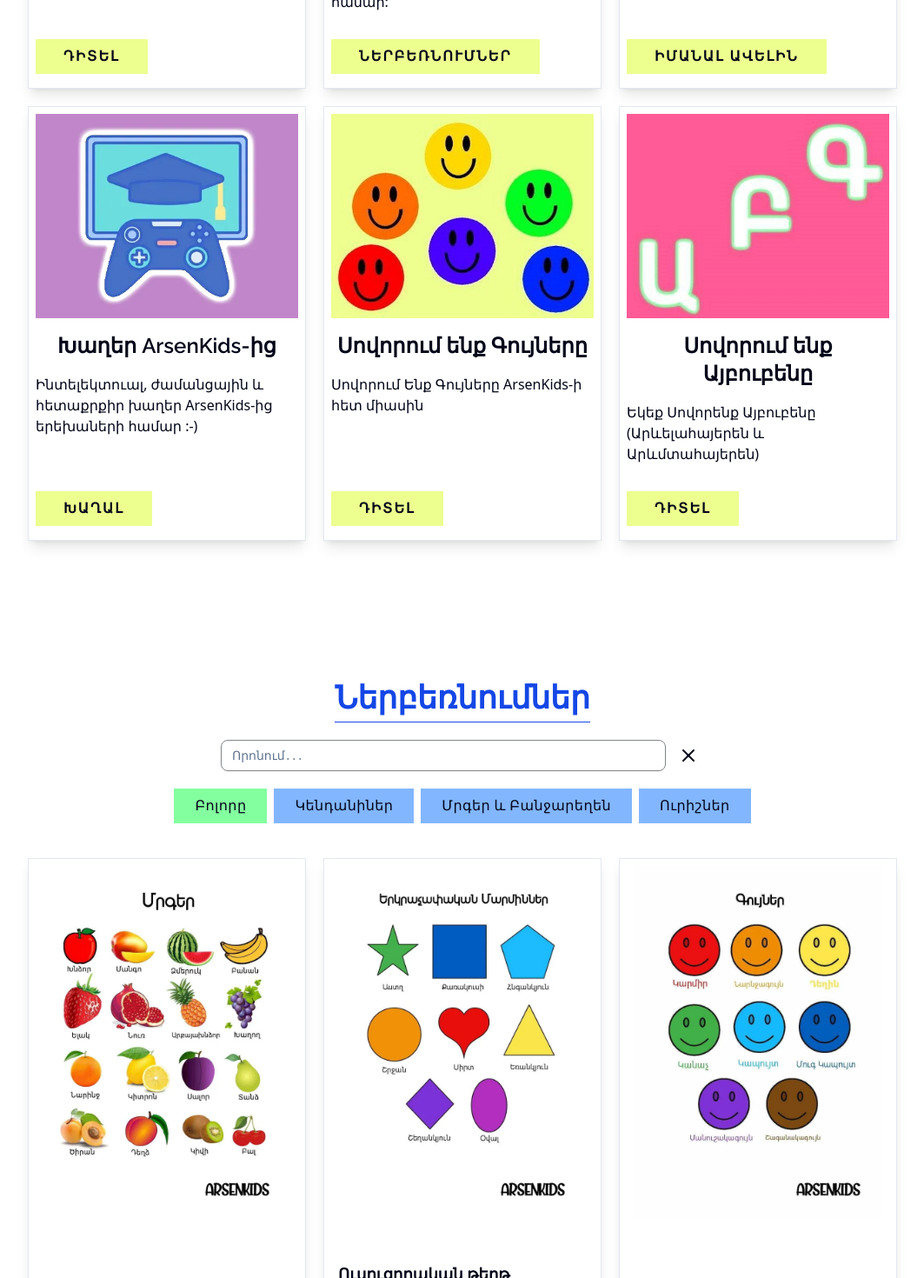
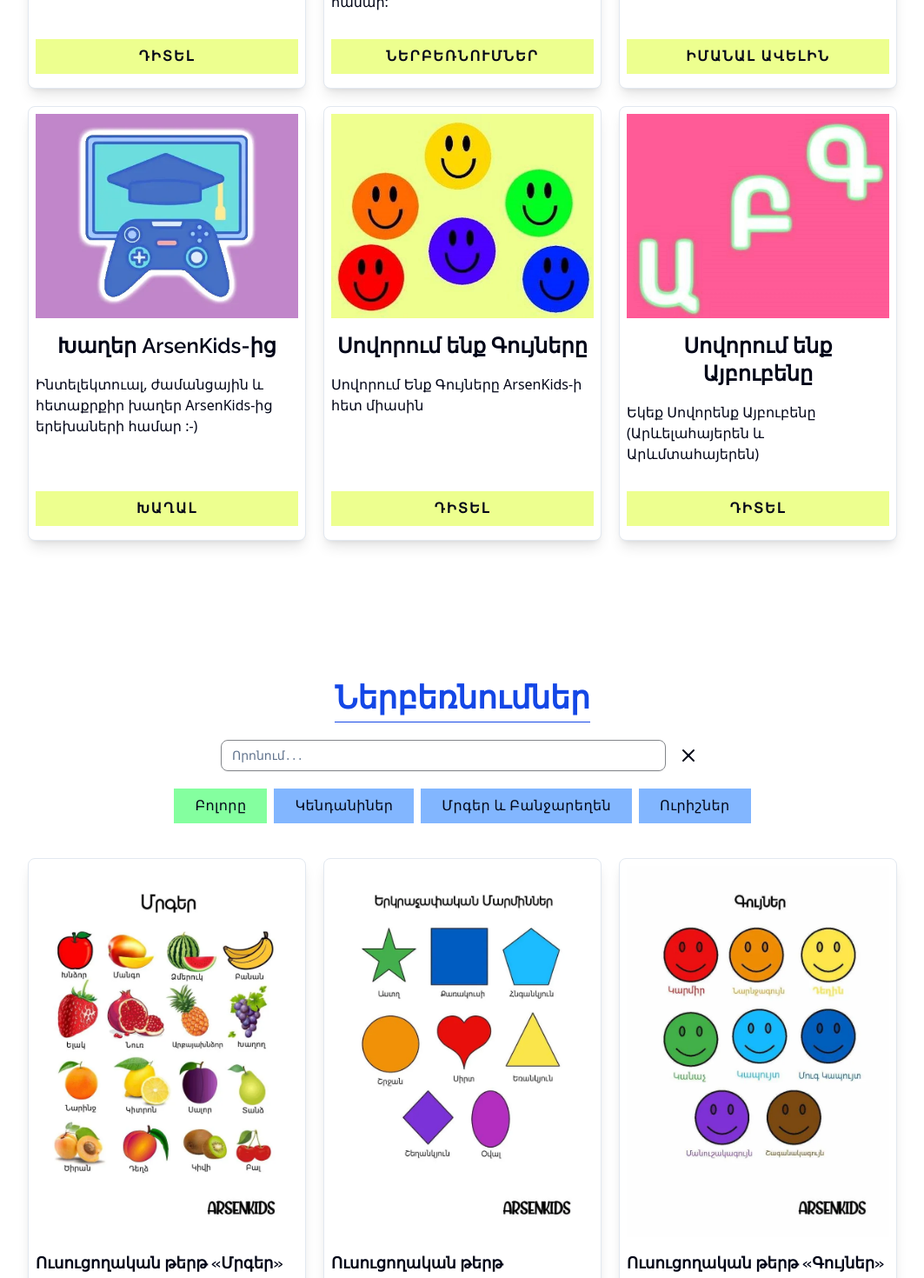
Before and after one commit to ArsenGabrielyan/ArsenKids, a Next.js app: page / in a window 1280 px wide. Shown: the part 2060-3530 px from the top of the page at 87% size, without its empty margins (108-1171 px from the left). Built offline with nearby package versions, Linux system fonts and the light colour scheme.

Commit message:
Fused 2 Card Components into 1

```diff
--- a/src/components/sections/downloads.tsx
+++ b/src/components/sections/downloads.tsx
@@ -1,14 +1,13 @@
 "use client"
-import Image from "next/image"
 import SiteSection from "../ui/site-section"
 import { DOWNLOADS } from "@/lib/constants/card-data"
 import { Button } from "../ui/button"
-import Link from "next/link"
 import { DownloadFilters } from "@/lib/types"
 import { useMemo, useState } from "react"
 import { cn } from "@/lib/utils"
 import { Input } from "../ui/input"
 import { X } from "lucide-react"
+import Card from "../ui/card"
 
 const filters: Record<DownloadFilters, string> = {
      all: "Բոլորը",
@@ -52,17 +51,16 @@ export default function DownloadsSection(){
                     </ul>
                     <div className="flex justify-center flex-row-reverse flex-wrap mt-10 gap-2.5 lg:gap-5">
                          {allDownloads.map(item=>(
-                              <div key={item.downloadName} className="w-80 border shadow-lg bg-card text-card-foreground px-4 py-2 flex flex-col justify-between">
-                                   <div className="h-[440px]">
-                                        <Image src={`/downloads/${item.imageName}`} alt={item.downloadName} width={720} height={1020} className="object-cover"/>
-                                   </div>
-                                   <div className="py-2 lg:py-4 space-y-4">
-                                        <h3 id="title" className="text-lg font-semibold">{item.title}</h3>
-                                        <Button variant="primary" asChild className="text-base w-full">
-                                             <Link href={item.fileName}>Ներբեռնել</Link>
-                                        </Button>
-                                   </div>
-                              </div>
+                              <Card
+                                   key={item.downloadName}
+                                   title={item.title}
+                                   imageSrc={`/downloads/${item.imageName}`}
+                                   imageAlt={item.downloadName}
+                                   buttonText="Ներբեռնել"
+                                   buttonLink={item.fileName}
+                                   variant="download"
+                                   imageHeight={440}
+                              />
                          ))}
                     </div>
                </div>
--- a/src/components/sections/services.tsx
+++ b/src/components/sections/services.tsx
@@ -1,9 +1,7 @@
 "use client"
-import Image from "next/image"
 import SiteSection from "../ui/site-section"
 import { SERVICES } from "@/lib/constants/card-data"
-import { Button } from "../ui/button"
-import Link from "next/link"
+import Card from "../ui/card"
 
 export default function ServicesSection(){
      return (
@@ -12,20 +10,17 @@ export default function ServicesSection(){
                     <h2 className="text-blue-700 font-bold text-2xl sm:text-3xl lg:text-4xl pb-2 mb-2 border-b border-blue-700 w-fit text-center">Ծառայություններ</h2>
                     <div className="flex justify-center flex-row-reverse flex-wrap mt-10 gap-2.5 lg:gap-5">
                          {SERVICES.map(service=>(
-                              <div key={service.type} className="w-80 border shadow-lg bg-card text-card-foreground p-2 flex flex-col justify-between">
-                                   <div className="h-[250px] relative">
-                                        <Image src={`/cols/col-${service.type}.webp`} alt={service.type} width={495} height={385} className="object-cover"/>
-                                   </div>
-                                   <div className="py-2 lg:py-4 space-y-4 w-full h-full">
-                                        <h3 id="title" className="text-center text-2xl font-semibold">{service.title}</h3>
-                                        <p>{service.desc}</p>
-                                   </div>
-                                   <div className="pb-2 w-full">
-                                        <Button variant="primary" asChild className="text-base">
-                                             <Link href={service.link}>{service.linkText}</Link>
-                                        </Button>
-                                   </div>
-                              </div>
+                              <Card
+                                   key={service.type}
+                                   title={service.title}
+                                   imageSrc={`/cols/col-${service.type}.webp`}
+                                   imageAlt={service.type}
+                                   buttonText={service.linkText}
+                                   buttonLink={service.link}
+                                   description={service.desc}
+                                   variant="service"
+                                   imageHeight={250}
+                              />
                          ))}
                     </div>
                </div>
--- /dev/null
+++ b/src/components/ui/card.tsx
@@ -0,0 +1,52 @@
+"use client"
+import Image from "next/image";
+import Link from "next/link";
+import { Button } from "@/components/ui/button";
+import { CardType } from "@/lib/types";
+
+interface CardProps {
+     title: string;
+     imageSrc: string;
+     imageAlt: string;
+     buttonText: string;
+     buttonLink: string;
+     description?: string;
+     variant?: CardType;
+     imageHeight?: number;
+}
+
+export default function Card({
+     title,
+     imageSrc,
+     imageAlt,
+     buttonText,
+     buttonLink,
+     description,
+     variant = "service",
+     imageHeight,
+}: CardProps) {
+     return (
+          <div className="w-80 border rounded-md shadow-lg bg-card text-card-foreground p-2 flex flex-col justify-between">
+               <div className={`relative ${imageHeight ? `h-[${imageHeight}px]` : "h-[250px]"}`}>
+                    <Image
+                         src={imageSrc}
+                         alt={imageAlt}
+                         width={720}
+                         height={1020}
+                         className="object-cover w-full h-full"
+                    />
+               </div>
+               <div className="py-2 lg:py-4 space-y-4 w-full h-full">
+                    <h3 id="title" className={`font-semibold ${variant === "download" ? "text-lg" : "text-2xl text-center"}`}>
+                         {title}
+                    </h3>
+                    {description && <p>{description}</p>}
+               </div>
+               <div className="pb-2 w-full">
+                    <Button variant="primary" asChild className="text-base w-full">
+                         <Link href={buttonLink}>{buttonText}</Link>
+                    </Button>
+               </div>
+          </div>
+     );
+}
--- a/src/lib/types.ts
+++ b/src/lib/types.ts
@@ -1,5 +1,5 @@
 type ServiceType = 'about' | "downloads" | "learn" | "alphabet" | "colors" | "games"
-type CardType = "service" | "download"
+export type CardType = "service" | "download"
 export type DownloadItemType = "others" | "fruit-veggies" | "animals"
 export type DownloadFilters = DownloadItemType | "all"
 
```
